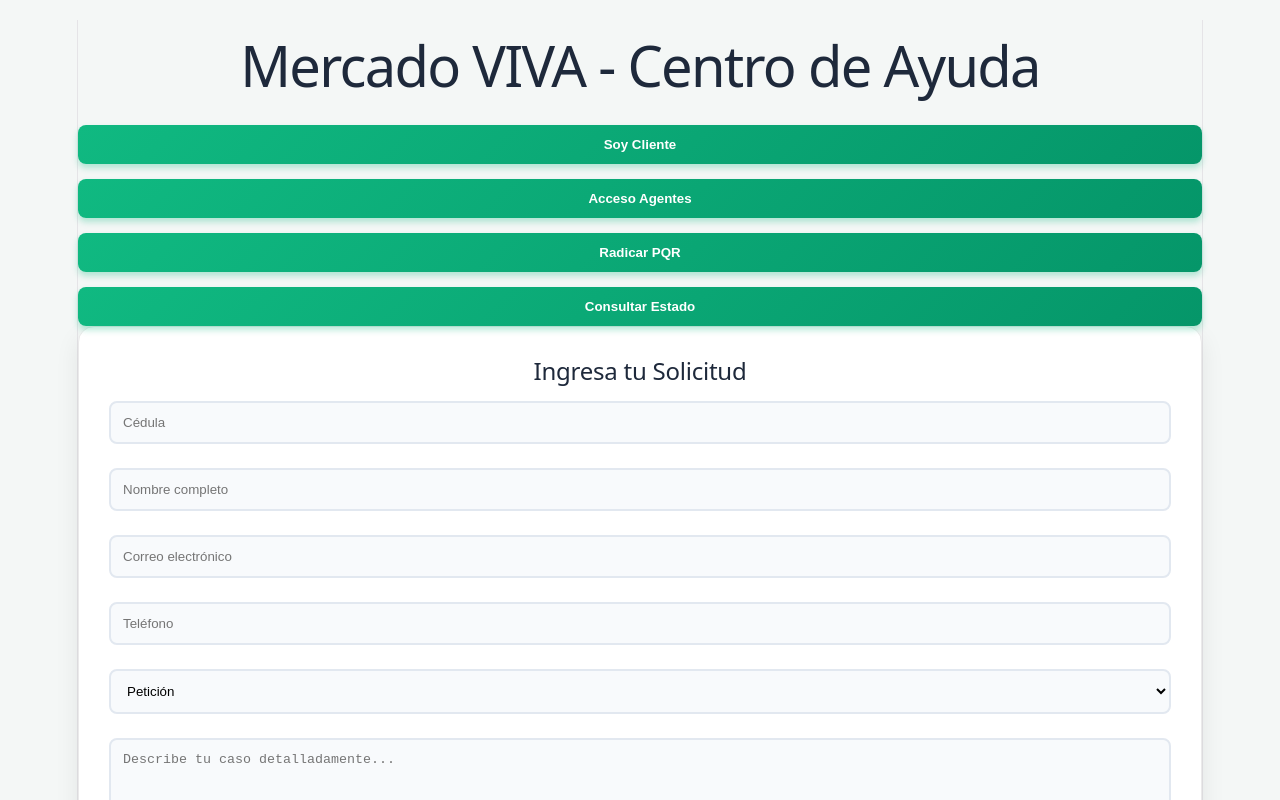
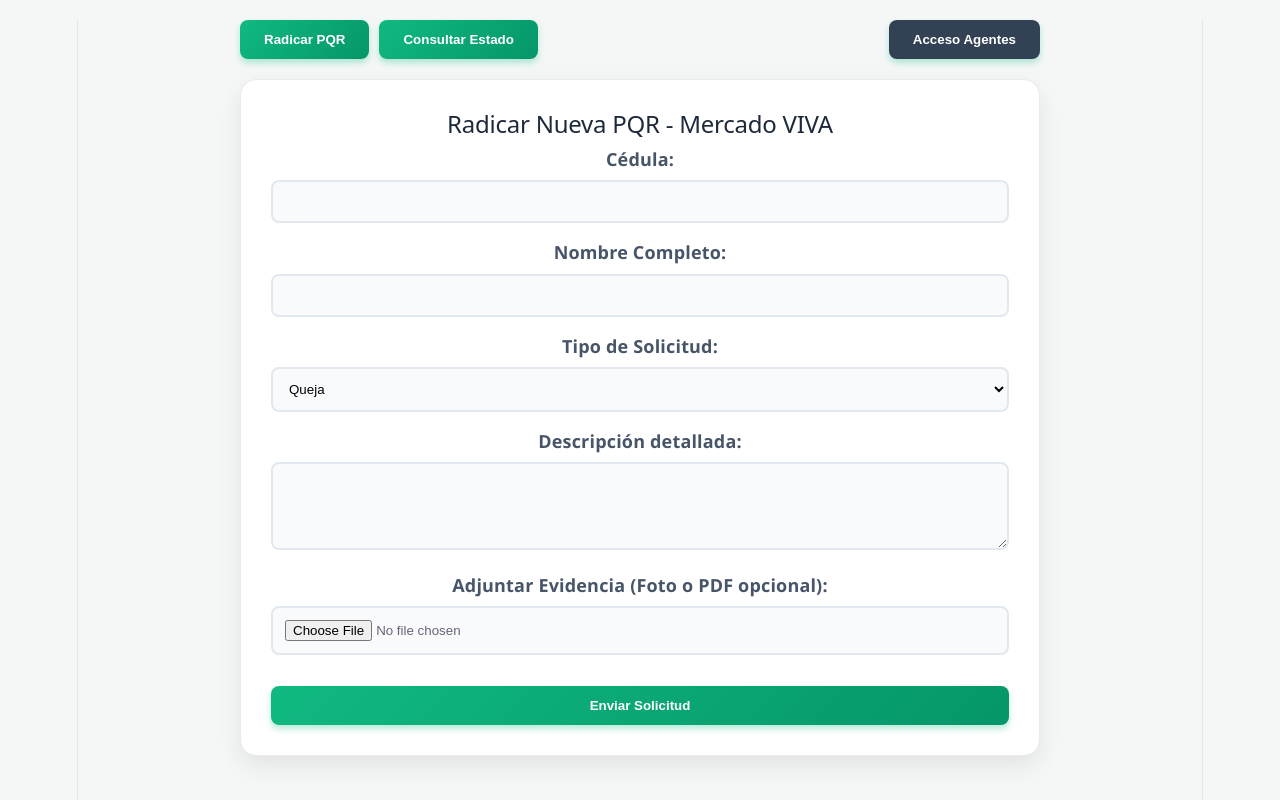
Before and after one commit to davidgarciavillanueva/mercadoviva-mvp, a React (Vite) app in the folder frontend_mercadoviva/: page / in a window 1280 px wide. Shown: the top 800 px of the page. Built offline with nearby package versions, Linux system fonts and the light colour scheme.

Commit message:
Refactor App component state management and logic

```diff
--- a/frontend_mercadoviva/src/App.jsx
+++ b/frontend_mercadoviva/src/App.jsx
@@ -1,206 +1,249 @@
-import { useState, useEffect } from 'react';
+import { useState } from 'react';
 import './App.css';
 
+// ¡Asegúrate de que esta sea la URL de tu Render sin barra al final!
 const API_URL = "https://mercadoviva-backend.onrender.com";
 
 function App() {
-  const [vistaActual, setVistaActual] = useState('cliente'); // 'cliente' o 'admin'
+  const [vista, setVista] = useState('cliente'); // 'cliente', 'consultar', 'agente'
 
-  // Estados para el Cliente
-  const [tabCliente, setTabCliente] = useState('radicar'); // 'radicar' o 'consultar'
-  const [formularioPQR, setFormularioPQR] = useState({ cedula: '', nombre: '', email: '', telefono: '', tipo: 'Petición', descripcion: '' });
-  const [cedulaConsulta, setCedulaConsulta] = useState('');
+  // Estados del Formulario (Cliente)
+  const [cedula, setCedula] = useState("");
+  const [nombre, setNombre] = useState("");
+  const [tipo, setTipo] = useState("Queja");
+  const [descripcion, setDescripcion] = useState("");
+  const [archivo, setArchivo] = useState(null); // Estado para la foto/pdf
+
+  // Estados de Consulta (Cliente)
+  const [cedulaConsulta, setCedulaConsulta] = useState("");
   const [misPqrs, setMisPqrs] = useState([]);
 
-  // Estados para el Admin (Agente)
-  const [credenciales, setCredenciales] = useState({ email: '', password: '' });
-  const [token, setToken] = useState(localStorage.getItem('token') || '');
-  const [pqrsAdmin, setPqrsAdmin] = useState([]);
+  // Estados del Agente
+  const [email, setEmail] = useState("");
+  const [password, setPassword] = useState("");
+  const [logueado, setLogueado] = useState(false);
+  const [todasPqrs, setTodasPqrs] = useState([]);
 
-  // --- FUNCIONES DEL CLIENTE (HU1 y HU2) ---
-  const radicarPQR = async (e) => {
+  // ==========================================
+  // LÓGICA DEL CLIENTE (RADICAR PQR)
+  // ==========================================
+  const enviarPQR = async (e) => {
     e.preventDefault();
+
+    // Usamos FormData en lugar de JSON para poder enviar el archivo adjunto
+    const formData = new FormData();
+    formData.append("cedula", cedula);
+    formData.append("nombre", nombre);
+    formData.append("tipo", tipo);
+    formData.append("descripcion", descripcion);
+
+    // Si el usuario subió una foto, la agregamos al paquete
+    if (archivo) {
+      formData.append("evidencia", archivo);
+    }
+
     try {
-      const response = await fetch(`${API_URL}/pqrs`, {
-        method: 'POST',
-        headers: { 'Content-Type': 'application/json' },
-        body: JSON.stringify(formularioPQR)
+      const response = await fetch(API_URL + "/pqrs", {
+        method: "POST",
+        // NO ponemos Content-Type. FormData se encarga de esto automáticamente.
+        body: formData,
       });
-      const data = await response.json();
-      alert(data.mensaje + " - Ticket ID: " + data.ticket_id);
-      setFormularioPQR({ cedula: '', nombre: '', email: '', telefono: '', tipo: 'Petición', descripcion: '' }); // Limpiar formulario
+
+      if (response.ok) {
+        alert("¡PQR radicada con éxito!");
+        // Limpiar formulario para el siguiente usuario
+        setCedula("");
+        setNombre("");
+        setDescripcion("");
+        setArchivo(null);
+        document.getElementById("archivo-input").value = "";
+      } else {
+        alert("Hubo un error al enviar la PQR");
+      }
     } catch (error) {
+      console.error("Error al conectar con el servidor", error);
       alert("Error al conectar con el servidor");
     }
   };
 
+  // ==========================================
+  // LÓGICA DEL CLIENTE (CONSULTAR ESTADO)
+  // ==========================================
   const consultarPQR = async (e) => {
     e.preventDefault();
     try {
-      const response = await fetch(`${API_URL}/pqrs/cliente/${cedulaConsulta}`);
-      if (!response.ok) throw new Error("No se encontraron PQRs");
-      const data = await response.json();
-      setMisPqrs(data.historial_pqrs);
+      const response = await fetch(API_URL + "/pqrs/" + cedulaConsulta);
+      if (response.ok) {
+        const data = await response.json();
+        setMisPqrs(data);
+        if (data.length === 0) {
+          alert("No se encontraron PQRs asociadas a esta cédula.");
+        }
+      }
     } catch (error) {
-      alert(error.message);
-      setMisPqrs([]);
+      alert("Error al consultar.");
     }
   };
 
-  // --- FUNCIONES DEL AGENTE (HU3, HU4 y HU5) ---
-  const loginAdmin = async (e) => {
+  // ==========================================
+  // LÓGICA DEL AGENTE
+  // ==========================================
+  const loginAgente = async (e) => {
     e.preventDefault();
-    try {
-      const response = await fetch(`${API_URL}/agentes/login`, {
-        method: 'POST',
-        headers: { 'Content-Type': 'application/json' },
-        body: JSON.stringify(credenciales)
-      });
-      if (!response.ok) throw new Error("Credenciales incorrectas");
-      const data = await response.json();
-      setToken(data.token);
-      localStorage.setItem('token', data.token); // Guardar sesión
-    } catch (error) {
-      alert(error.message);
+    // Credenciales del requerimiento
+    if (email === "agente@mercadoviva.com" && password === "admin123") {
+      setLogueado(true);
+      cargarTodasLasPqrs();
+    } else {
+      alert("Credenciales incorrectas (Status 401)");
     }
   };
 
-  const cargarPanelAdmin = async () => {
+  const cargarTodasLasPqrs = async () => {
     try {
-      const response = await fetch(`${API_URL}/admin/pqrs`, {
-        headers: { 'Authorization': `Bearer ${token}` }
-      });
+      const response = await fetch(API_URL + "/pqrs");
       if (response.ok) {
         const data = await response.json();
-        setPqrsAdmin(data.pqrs);
+        setTodasPqrs(data);
       }
     } catch (error) {
-      console.error("Error al cargar panel");
+      console.error("Error cargando PQRs", error);
     }
   };
 
-  const actualizarEstado = async (id, nuevoEstado) => {
+  const marcarResuelto = async (id) => {
     try {
-      const response = await fetch(`${API_URL}/admin/pqrs/${id}`, {
-        method: 'PUT',
-        headers: { 'Content-Type': 'application/json', 'Authorization': `Bearer ${token}` },
-        body: JSON.stringify({ estado: nuevoEstado })
+      // Actualizamos el estado de la PQR a 'Resuelto'
+      const response = await fetch(API_URL + "/pqrs/" + id, {
+        method: "PUT",
+        headers: {
+          "Content-Type": "application/json"
+        },
+        body: JSON.stringify({ estado: "Resuelto" })
       });
+
       if (response.ok) {
-        cargarPanelAdmin(); // Recargar la lista
+        alert("El estado del ticket se ha actualizado a Resuelto.");
+        cargarTodasLasPqrs(); // Refresca el panel
       }
     } catch (error) {
-      alert("Error al actualizar");
+      alert("Error al actualizar el estado");
     }
   };
 
-  const cerrarSesion = () => {
-    setToken('');
-    localStorage.removeItem('token');
-  };
+  // ==========================================
+  // RENDERIZADO VISUAL
+  // ==========================================
+  return (
+    <div className="app-container">
+      {/* BARRA DE NAVEGACIÓN */}
+      <nav>
+        <div>
+          <button onClick={() => setVista('cliente')} style={{marginRight: '10px'}}>Radicar PQR</button>
+          <button onClick={() => setVista('consultar')}>Consultar Estado</button>
+        </div>
+        <button onClick={() => setVista('agente')} style={{background: '#334155'}}>Acceso Agentes</button>
+      </nav>
 
-  // Cargar datos automáticamente al entrar al panel de admin
-  useEffect(() => {
-    if (token && vistaActual === 'admin') {
-      cargarPanelAdmin();
-    }
-  }, [token, vistaActual]);
+      {/* VISTA 1: RADICAR PQR (CLIENTE) */}
+      {vista === 'cliente' && (
+        <form onSubmit={enviarPQR} className="tarjeta">
+          <h2>Radicar Nueva PQR - Mercado VIVA</h2>
 
+          <label>Cédula:</label>
+          <input type="text" required value={cedula} onChange={(e) => setCedula(e.target.value)} />
 
-  // --- INTERFAZ GRÁFICA ---
-  return (
-    <div className="contenedor-principal">
-      <header className="cabecera">
-        <h1>Mercado VIVA - Centro de Ayuda</h1>
-        <div className="botones-navegacion">
-          <button onClick={() => setVistaActual('cliente')} className={vistaActual === 'cliente' ? 'activo' : ''}>Soy Cliente</button>
-          <button onClick={() => setVistaActual('admin')} className={vistaActual === 'admin' ? 'activo' : ''}>Acceso Agentes</button>
-        </div>
-      </header>
+          <label>Nombre Completo:</label>
+          <input type="text" required value={nombre} onChange={(e) => setNombre(e.target.value)} />
 
-      {/* --- VISTA CLIENTE --- */}
-      {vistaActual === 'cliente' && (
-        <div className="seccion">
-          <div className="pestañas">
-            <button onClick={() => setTabCliente('radicar')} className={tabCliente === 'radicar' ? 'activo' : ''}>Radicar PQR</button>
-            <button onClick={() => setTabCliente('consultar')} className={tabCliente === 'consultar' ? 'activo' : ''}>Consultar Estado</button>
-          </div>
+          <label>Tipo de Solicitud:</label>
+          <select value={tipo} onChange={(e) => setTipo(e.target.value)}>
+            <option value="Petición">Petición</option>
+            <option value="Queja">Queja</option>
+            <option value="Reclamo">Reclamo</option>
+          </select>
 
-          {tabCliente === 'radicar' ? (
-            <form onSubmit={radicarPQR} className="formulario">
-              <h2>Ingresa tu Solicitud</h2>
-              <input type="text" placeholder="Cédula" required value={formularioPQR.cedula} onChange={e => setFormularioPQR({...formularioPQR, cedula: e.target.value})} />
-              <input type="text" placeholder="Nombre completo" required value={formularioPQR.nombre} onChange={e => setFormularioPQR({...formularioPQR, nombre: e.target.value})} />
-              <input type="email" placeholder="Correo electrónico" required value={formularioPQR.email} onChange={e => setFormularioPQR({...formularioPQR, email: e.target.value})} />
-              <input type="text" placeholder="Teléfono" required value={formularioPQR.telefono} onChange={e => setFormularioPQR({...formularioPQR, telefono: e.target.value})} />
-              <select value={formularioPQR.tipo} onChange={e => setFormularioPQR({...formularioPQR, tipo: e.target.value})}>
-                <option>Petición</option>
-                <option>Queja</option>
-                <option>Reclamo</option>
-              </select>
-              <textarea placeholder="Describe tu caso detalladamente..." required rows="4" value={formularioPQR.descripcion} onChange={e => setFormularioPQR({...formularioPQR, descripcion: e.target.value})}></textarea>
-              <button type="submit" className="btn-primario">Enviar PQR</button>
-            </form>
-          ) : (
-            <div className="formulario">
-              <h2>Consulta tu Historial</h2>
-              <form onSubmit={consultarPQR} style={{display: 'flex', gap: '10px'}}>
-                <input type="text" placeholder="Ingresa tu Cédula" required value={cedulaConsulta} onChange={e => setCedulaConsulta(e.target.value)} />
-                <button type="submit" className="btn-primario">Buscar</button>
-              </form>
+          <label>Descripción detallada:</label>
+          <textarea required rows="4" value={descripcion} onChange={(e) => setDescripcion(e.target.value)}></textarea>
 
-              <div className="lista-pqrs">
-                {misPqrs.map(pqr => (
-                  <div key={pqr.id} className={`tarjeta-pqr ${pqr.estado.toLowerCase()}`}>
-                    <strong>{pqr.tipo}</strong> - {new Date(pqr.fecha_creacion).toLocaleDateString()}
-                    <p>{pqr.descripcion}</p>
-                    <span className="etiqueta-estado">Estado: {pqr.estado}</span>
-                  </div>
-                ))}
-              </div>
+          {/* INPUT PARA SUBIR LA FOTO/EVIDENCIA */}
+          <label>Adjuntar Evidencia (Foto o PDF opcional):</label>
+          <input
+            id="archivo-input"
+            type="file"
+            accept="image/*, application/pdf"
+            onChange={(e) => setArchivo(e.target.files[0])}
+          />
+
+          <button type="submit">Enviar Solicitud</button>
+        </form>
+      )}
+
+      {/* VISTA 2: CONSULTAR PQR (CLIENTE) */}
+      {vista === 'consultar' && (
+        <div className="tarjeta">
+          <h2>Consultar Mis Solicitudes</h2>
+          <form onSubmit={consultarPQR} style={{boxShadow: 'none', padding: '0', border: 'none', marginBottom: '20px'}}>
+            <label>Ingrese su Cédula:</label>
+            <input type="text" required value={cedulaConsulta} onChange={(e) => setCedulaConsulta(e.target.value)} />
+            <button type="submit">Buscar PQRs</button>
+          </form>
+
+          {misPqrs.map(pqr => (
+            <div key={pqr.id} className="tarjeta" style={{borderLeft: pqr.estado === 'Resuelto' ? '5px solid #10b981' : '5px solid #f59e0b'}}>
+              <h3>{pqr.tipo} - ID: {pqr.id}</h3>
+              <p><strong>Estado:</strong> {pqr.estado}</p>
+              <p><strong>Descripción:</strong> {pqr.descripcion}</p>
+              {pqr.url_evidencia && (
+                <a href={pqr.url_evidencia} target="_blank" rel="noopener noreferrer" className="enlace-evidencia">
+                  📎 Ver Evidencia Adjunta
+                </a>
+              )}
             </div>
-          )}
+          ))}
         </div>
       )}
 
-      {/* --- VISTA ADMIN --- */}
-      {vistaActual === 'admin' && (
-        <div className="seccion">
-          {!token ? (
-            <form onSubmit={loginAdmin} className="formulario">
-              <h2>Inicio de Sesión - Agentes</h2>
-              <input type="email" placeholder="Correo corporativo" required value={credenciales.email} onChange={e => setCredenciales({...credenciales, email: e.target.value})} />
-              <input type="password" placeholder="Contraseña" required value={credenciales.password} onChange={e => setCredenciales({...credenciales, password: e.target.value})} />
-              <button type="submit" className="btn-primario">Ingresar</button>
-            </form>
-          ) : (
-            <div className="panel-admin">
-              <div style={{display: 'flex', justifyContent: 'space-between', alignItems: 'center'}}>
-                <h2>Panel de Gestión (Historial Unificado)</h2>
-                <button onClick={cerrarSesion} className="btn-secundario">Cerrar Sesión</button>
-              </div>
+      {/* VISTA 3: ACCESO AGENTES (LOGIN Y PANEL UNIFICADO) */}
+      {vista === 'agente' && !logueado && (
+        <form onSubmit={loginAgente} className="tarjeta">
+          <h2>Acceso Administrativo Seguro</h2>
+          <label>Correo Electrónico:</label>
+          <input type="email" required value={email} onChange={(e) => setEmail(e.target.value)} />
 
-              <div className="lista-admin">
-                {pqrsAdmin.map(pqr => (
-                  <div key={pqr.id} className={`tarjeta-admin ${pqr.estado.toLowerCase()}`}>
-                    <div className="info-cliente">
-                      <strong>Cliente:</strong> {pqr.clientes.nombre} | <strong>Cédula:</strong> {pqr.cedula_cliente} <br/>
-                      <strong>Contacto:</strong> {pqr.clientes.email} - {pqr.clientes.telefono}
-                    </div>
-                    <div className="info-ticket">
-                      <strong>Ticket [{pqr.tipo}]:</strong> {pqr.descripcion}
-                    </div>
-                    <div className="acciones">
-                      <span className="etiqueta-estado">Estado actual: {pqr.estado}</span>
-                      {pqr.estado === 'Abierto' && (
-                        <button onClick={() => actualizarEstado(pqr.id, 'Resuelto')} className="btn-resolver">Marcar como Resuelto</button>
-                      )}
-                    </div>
-                  </div>
-                ))}
-              </div>
+          <label>Contraseña:</label>
+          <input type="password" required value={password} onChange={(e) => setPassword(e.target.value)} />
+
+          <button type="submit">Iniciar Sesión</button>
+        </form>
+      )}
+
+      {vista === 'agente' && logueado && (
+        <div className="tarjeta">
+          <h2>Historial Unificado de PQRs</h2>
+          <button onClick={cargarTodasLasPqrs} style={{marginBottom: '20px', background: '#3b82f6'}}>🔄 Actualizar Lista</button>
+
+          {todasPqrs.map(pqr => (
+            <div key={pqr.id} className="tarjeta" style={{borderLeft: pqr.estado === 'Resuelto' ? '5px solid #10b981' : '5px solid #f59e0b', background: '#f8fafc'}}>
+              <h3>{pqr.tipo} - ID: {pqr.id} (Cédula: {pqr.cedula})</h3>
+              <p><strong>Nombre:</strong> {pqr.nombre}</p>
+              <p><strong>Estado actual:</strong> {pqr.estado}</p>
+              <p><strong>Descripción:</strong> {pqr.descripcion}</p>
+
+              {/* ENLACE PARA QUE EL AGENTE VEA LA FOTO */}
+              {pqr.url_evidencia && (
+                <p>
+                  <a href={pqr.url_evidencia} target="_blank" rel="noopener noreferrer" className="enlace-evidencia">
+                    📎 Ver Evidencia Subida por Cliente
+                  </a>
+                </p>
+              )}
+
+              {pqr.estado !== 'Resuelto' && (
+                <button onClick={() => marcarResuelto(pqr.id)}>Marcar como Resuelto</button>
+              )}
             </div>
-          )}
+          ))}
         </div>
       )}
     </div>
```
